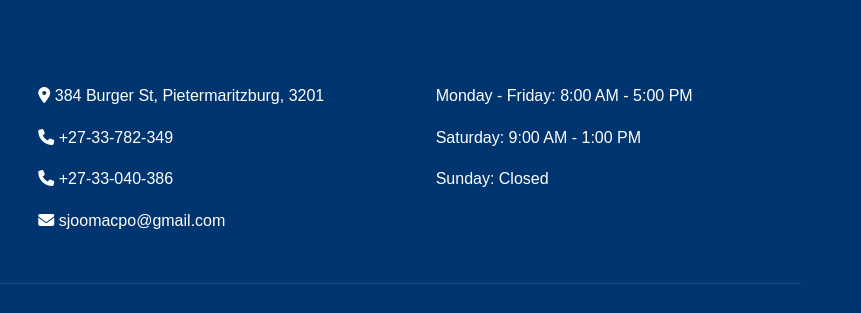
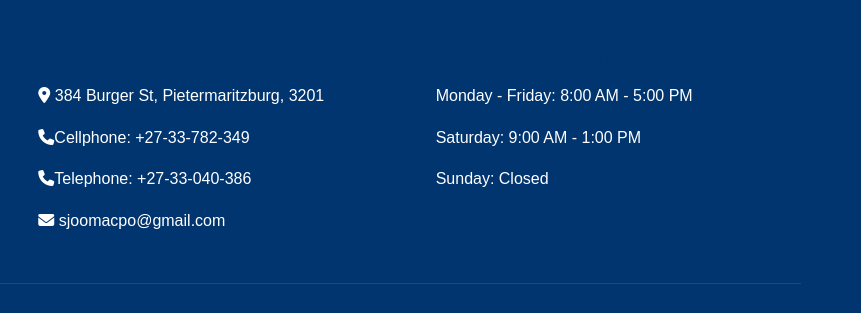
Before and after one commit to SugeshanNaidoo/Jooma-test, a website: page about.html in a window 1280 px wide. Shown: the part 2530-2843 px from the top of the page, 419-1280 px from the left. Drawn offline with Linux system fonts and the light colour scheme.

Commit message:
footer
made adjustments to footer info

```diff
--- a/about.html
+++ b/about.html
@@ -133,8 +133,8 @@
                 <div>
                     <h3>Contact Info</h3>
                     <p><i class="fas fa-map-marker-alt"></i> 384 Burger St, Pietermaritzburg, 3201</p>
-                    <p><i class="fas fa-phone"></i> +27-33-782-349</p>
-					<p><i class="fas fa-phone"></i> +27-33-040-386</p>
+                    <p><i class="fas fa-phone"></i>Cellphone: +27-33-782-349</p>
+					<p><i class="fas fa-phone"></i>Telephone: +27-33-040-386</p>
                     <p><i class="fas fa-envelope"></i> sjoomacpo@gmail.com</p>
                 </div>
             <div>
```
Also changed, not shown: contact.html (+2 -2 lines), gallery.html (+2 -2 lines), index.html (+2 -2 lines), services.html (+2 -2 lines).
